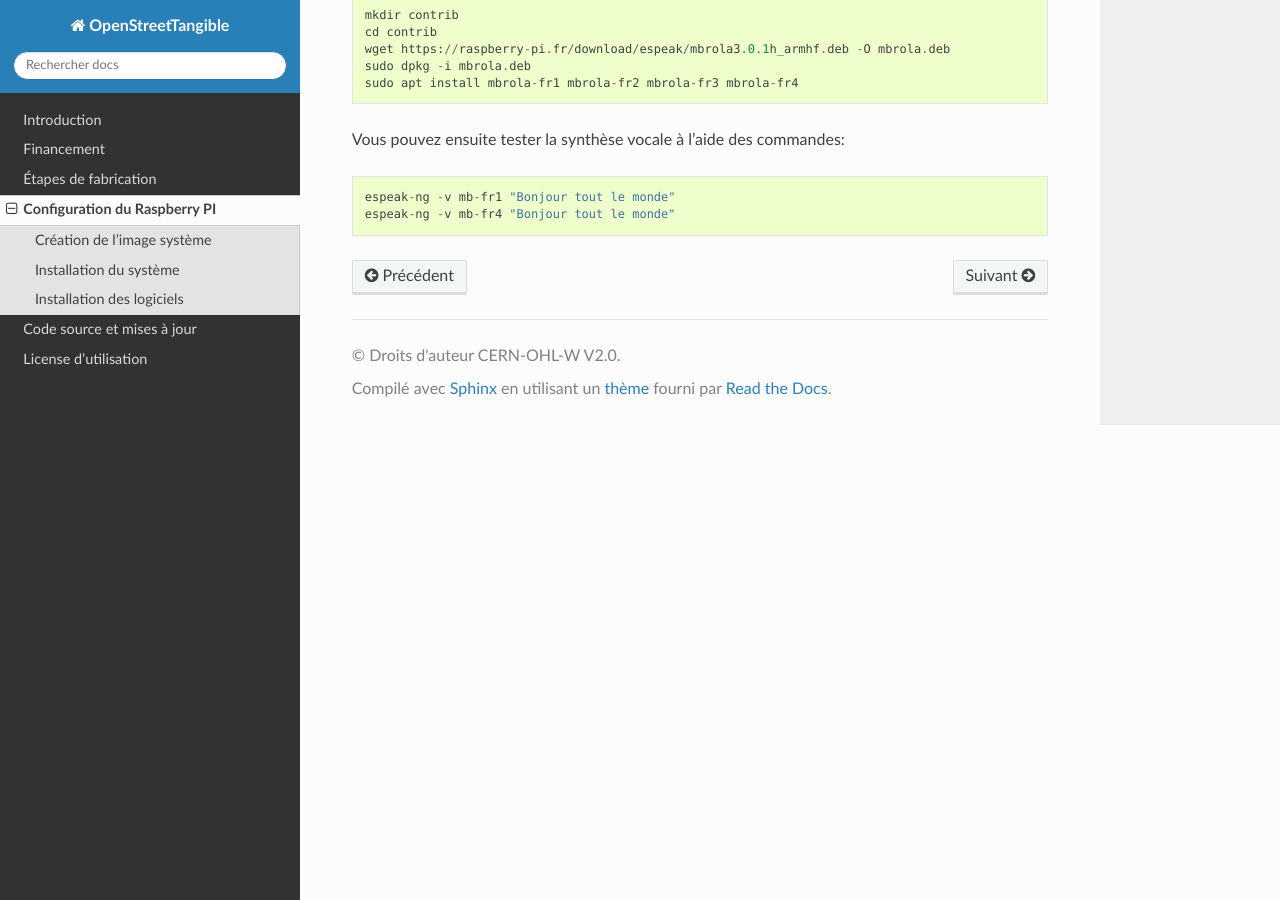
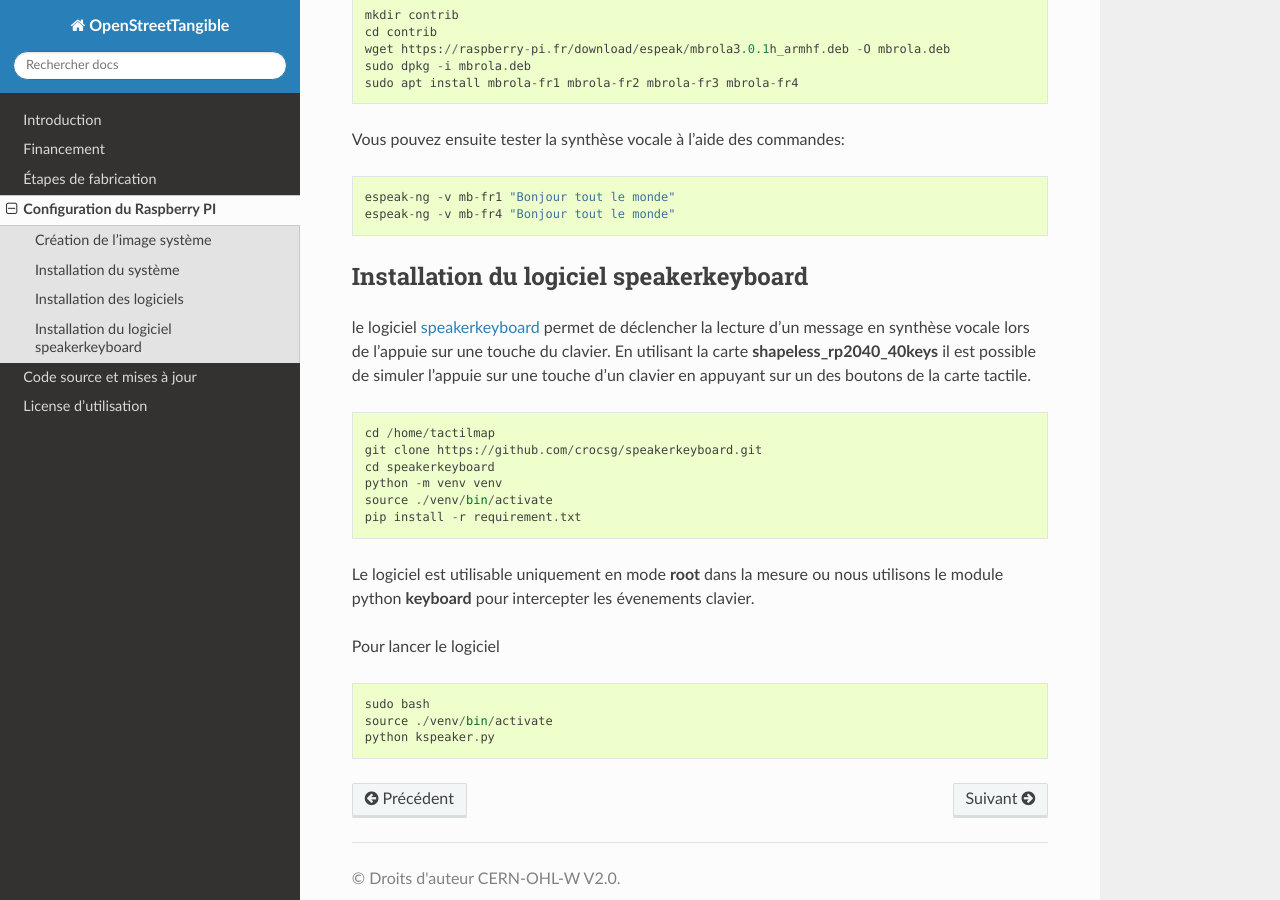
Before and after one commit to braillerap/OpenStreetTangible, a Sphinx documentation site: the page built from docs/rpi_config.md, in a window 1280 px wide and 900 px high, scrolled down 1714 px. Built offline with Sphinx 7.4.7 and the Read the Docs theme 3.1.0, drawn with Linux system fonts in a browser that asks for light colours.

Commit message:
kspeaker

````diff
--- a/docs/rpi_config.md
+++ b/docs/rpi_config.md
@@ -68,3 +68,25 @@ Vous pouvez ensuite tester la synthèse vocale à l'aide des commandes:
 espeak-ng -v mb-fr1 "Bonjour tout le monde"
 espeak-ng -v mb-fr4 "Bonjour tout le monde"
 ```
+
+### Installation du logiciel speakerkeyboard
+
+le logiciel [speakerkeyboard](https://github.com/crocsg/speakerkeyboard) permet de déclencher la lecture d'un message en synthèse vocale lors de l'appuie sur une touche du clavier. En utilisant la carte **shapeless_rp2040_40keys** il est possible de simuler l'appuie sur une touche d'un clavier en appuyant sur un des boutons de la carte tactile.
+
+```
+cd /home/tactilmap
+git clone https://github.com/crocsg/speakerkeyboard.git
+cd speakerkeyboard
+python -m venv venv
+source ./venv/bin/activate
+pip install -r requirement.txt
+```
+
+Le logiciel est utilisable uniquement en mode **root** dans la mesure ou nous utilisons le module python **keyboard** pour intercepter les évenements clavier.
+
+Pour lancer le logiciel
+```
+sudo bash
+source ./venv/bin/activate
+python kspeaker.py
+```
````
